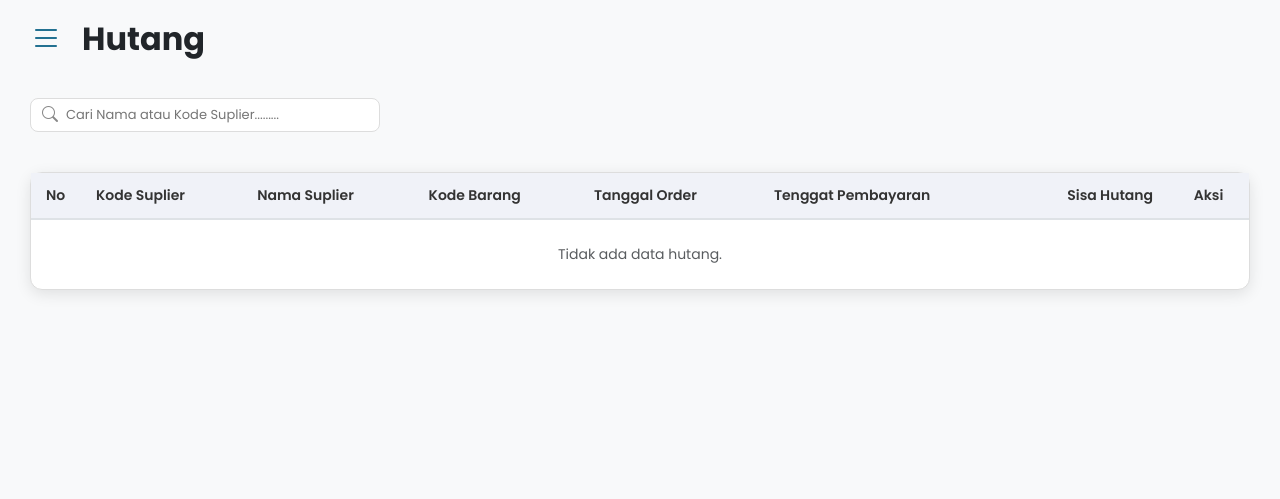
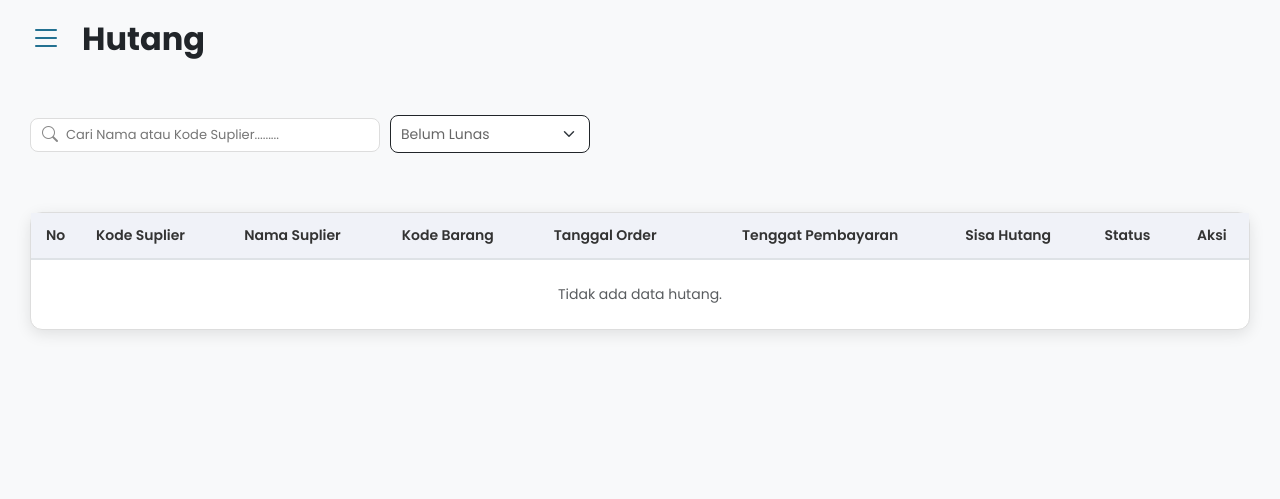
Before and after one commit to olookdev/Software_DSI, a Django app: page /hutang/ in a window 1280 px wide. Shown: the part 70-569 px from the top of the page. Run offline with Django 5.2, Linux system fonts and the light colour scheme; the visitor is signed in with stand-in values (Sample User, id 1); data that the repository does not hold is empty.

Commit message:
add filter status hutang di halaman hutang

```diff
--- a/inventory/templates/inventory/hutang.html
+++ b/inventory/templates/inventory/hutang.html
@@ -8,34 +8,50 @@
 
 <div class="action-bar">
     <div class="controls-group">
+       <form method="GET" action="{% url 'hutang' %}" id="form-filter" class="d-flex gap-2 w-100 align-items-center">
+            <div class="controls-group flex-grow-1">
         {% include 'components/search_bar.html' with placeholder_text="Cari Nama atau Kode Suplier........." %}
+    </div>
+
+    <div class="filter-group">
+        <select class="form-select custom-select border-dark" id="filter-status-hutang" style="width: 200px; height: 38px; margin-top: 37px; margin-left: 10px">
+            <option value="Semua" {% if status_aktif == 'Semua' %}selected{% endif %}>Semua Status</option>
+            <option value="Belum Lunas" {% if status_aktif == 'Belum Lunas' %}selected{% endif %}>Belum Lunas</option>
+            <option value="Lunas" {% if status_aktif == 'Lunas' %}selected{% endif %}>Lunas</option>
+        </select>
+    </div>
+        </form>
     </div>
     <div class="table-container-shadow">
         <table class="custom-table">
             <thead>
-                <tr>
+                <tr >
                     <th style="width: 50px;">No</th>
                     <th>Kode Suplier</th>
                     <th>Nama Suplier</th>
                     <th>Kode Barang</th>
                     <th>Tanggal Order</th>
-                    <th>Tenggat Pembayaran</th>
-                    <th style="text-align: right;">Sisa Hutang</th>
+                    <th style="text-align: center;">Tenggat Pembayaran</th>
+                    <th style="text-align: center;">Sisa Hutang</th>
+                    <th style="text-align: center;">Status</th>
                     <th style="text-align: center;">Aksi</th>
                 </tr>
             </thead>
+
             <tbody>
                 {% for data in daftar_hutang %}
                 <tr class="row-hutang"
                     data-hutang-id="{{ data.obj.id }}"
-                data-tanggal="{{ data.obj.arus_stok.tanggal|date:'Y-m-%d' }}"
+                    data-tanggal="{{ data.obj.arus_stok.tanggal|date:'l, d F Y' }}"
                     data-keterangan="{{ data.obj.arus_stok.keterangan_arus|default:'-' }}"
                     data-suplier-nama="{{ data.obj.arus_stok.suplier.nama_suplier|default:'-' }}"
                     data-total="{{ data.obj.arus_stok.total_biaya|stringformat:'.2f' }}"
                     data-sisa="{{ data.obj.sisa_hutang|stringformat:'.2f' }}"
-                data-nama-barang="{{ data.obj.arus_stok.barang.nama_barang }}"
-                data-kode-barang="{{ data.obj.arus_stok.barang.kode_barang }}"
-                data-qty="{{ data.obj.arus_stok.qty_arus }}"
+
+                    data-nama-barang="{{ data.obj.arus_stok.barang.nama_barang|default:'-' }}"
+                    data-kode-barang="{{ data.obj.arus_stok.barang.kode_barang|default:'-' }}"
+                    data-qty="{{ data.obj.arus_stok.qty_arus|default:0 }}"
+
                     data-items-json="{{ data.items_json }}">
 
                     <td>{{ forloop.counter }}</td>
@@ -51,6 +67,21 @@
                         {% endif %}
                     </td>
                     <td style="text-align: right; color: #dc3545; font-weight: bold;">Rp {{ data.obj.sisa_hutang|floatformat:0|intcomma }}</td>
+
+                    <td style="vertical-align: middle;">
+                        <div class="d-flex justify-content-center align-items-center">
+                            {% if data.obj.status == 'Lunas' %}
+                                <span class="badge bg-success text-white fw-bold px-2 py-1" style="font-size: 0.85rem;">
+                                    Lunas
+                                </span>
+                            {% else %}
+                                <span class="badge bg-danger text-white fw-bold px-2 py-1" style="font-size: 0.85rem;">
+                                    Belum Lunas
+                                </span>
+                            {% endif %}
+                        </div>
+                    </td>
+
                     <td class="text-center">
                         <div class="d-flex gap-2 justify-content-center align-items-center">
                             <button class="btn-action-outline btn-detail-hutang" data-bs-toggle="modal" data-bs-target="#modalBayarHutang">
@@ -61,7 +92,7 @@
                 </tr>
                 {% empty %}
                 <tr>
-                <td colspan="8" class="text-center py-4 text-muted">Tidak ada data hutang.</td>
+                    <td colspan="9" class="text-center py-4 text-muted">Tidak ada data hutang.</td>
                 </tr>
                 {% endfor %}
             </tbody>
@@ -145,7 +176,7 @@
                                     <input type="date" class="form-control border-dark" id="modal-tgl-bayar" name="tanggal_pembayaran" required>
                                 </div>
                             </div>
-                            <div class="mb-3 row">
+                            <div class="mb-3 row" id="wrapper-nominal-cicil">
                                 <label class="col-sm-4 col-form-label fw-bold">Nominal Cicil</label>
                                 <div class="col-sm-8">
                                     <input type="text" class="form-control border-dark" id="modal-nominal-cicil" name="nominal_cicil" placeholder="0" required>
@@ -153,8 +184,7 @@
                             </div>
                         </div>
                     </div>
-
-                    <div class="d-flex justify-content-center gap-3 mt-3">
+                    <div class="d-flex justify-content-center gap-3 mt-3" id="wrapper-tombol-aksi">
                         <button type="submit" class="btn-tambah-modal" style="background-color: #1A6B8D; color: white; border: none; border-radius: 20px; padding: 8px 30px;">Bayar</button>
                         <button type="button" class="btn-hapus-modal" data-bs-dismiss="modal" style="border-radius: 20px; padding: 8px 30px;">Batal</button>
                     </div>
@@ -327,6 +357,36 @@ document.addEventListener('DOMContentLoaded', function() {
             document.getElementById('modal-sisa-hutang').value = formatRibuan(sisa);
 
             // =========================================================================
+            // LOGIKA SEMBUNYIKAN INPUT CICIL & BTN JIKA SUDAH LUNAS
+            // =========================================================================
+            const wrapperInputCicil = document.getElementById('wrapper-nominal-cicil');
+            const wrapperTombolAksi = document.getElementById('wrapper-tombol-aksi');
+            const wrapperTombolTutupSaja = document.getElementById('wrapper-tombol-tutup-saja');
+            const inputNominalCicil = document.getElementById('modal-nominal-cicil');
+
+            if (sisa <= 0) {
+                // ❌ Jika Lunas: Sembunyikan input cicilan & tombol bayar
+                if (wrapperInputCicil) wrapperInputCicil.classList.add('d-none');
+                if (wrapperTombolAksi) wrapperTombolAksi.classList.add('d-none');
+
+                // Munculkan tombol "Tutup" mandiri
+                if (wrapperTombolTutupSaja) wrapperTombolTutupSaja.classList.remove('d-none');
+
+                // Matikan status 'required' agar form tidak protes saat modal ditutup
+                if (inputNominalCicil) inputNominalCicil.removeAttribute('required');
+            } else {
+                // ✅ Jika Belum Lunas: Tampilkan kembali semuanya normal
+                if (wrapperInputCicil) wrapperInputCicil.classList.remove('d-none');
+                if (wrapperTombolAksi) wrapperTombolAksi.classList.remove('d-none');
+
+                // Sembunyikan tombol tutup alternatif
+                if (wrapperTombolTutupSaja) wrapperTombolTutupSaja.classList.add('d-none');
+
+                // Aktifkan kembali field required demi validasi input
+                if (inputNominalCicil) inputNominalCicil.setAttribute('required', 'required');
+            }
+
+            // =========================================================================
             // GENERATE TABEL ITEM RINCIAN SECARA DINAMIS
             // =========================================================================
             const tbodyItems = document.querySelector('#modal-tabel-items tbody');
@@ -400,5 +460,15 @@ function dapatkanAngkaMurni(str) {
     if (!str) return 0;
     return parseInt(String(str).replace(/\./g, '')) || 0;
 }
+document.getElementById('filter-status-hutang').addEventListener('change', function() {
+    // Ambil URL aktif saat ini
+    let url = new URL(window.location.href);
+
+    // Set parameter 'status' sesuai dengan pilihan admin
+    url.searchParams.set('status', this.value);
+
+    // Redirect otomatis ke URL baru yang sudah membawa parameter status
+    window.location.href = url.toString();
+});
 </script>
 {% endblock %}
--- a/inventory/views.py
+++ b/inventory/views.py
@@ -1238,6 +1238,9 @@ def bayar_cicilan(request, piutang_id):
 #=====================================Hutang=====================================
 @login_required(login_url='login')
 def hutang(request):
+    # ==========================================
+    # LOGIKA POST (PROSES CICILAN UTANG)
+    # ==========================================
     if request.method == 'POST':
         hutang_id = request.POST.get('id_hutang')
         nominal_cicil = request.POST.get('nominal_cicil')
@@ -1249,9 +1252,13 @@ def hutang(request):
 
             if nominal_cicil <= 0:
                 messages.error(request, "Nominal pembayaran harus lebih dari 0!")
+                return redirect('hutang') # ✅ Sekarang aman (ditambahkan return)
+
             elif nominal_cicil > hutang_obj.sisa_hutang:
                 sisa_formatted = f"{hutang_obj.sisa_hutang:,.0f}".replace(',', '.')
                 messages.error(request, f"Nominal pembayaran melebihi sisa utang (Maksimal Rp {sisa_formatted})")
+                return redirect('hutang') # ✅ Sekarang aman (ditambahkan return)
+
             else:
                 arus_stok_obj.pembayaran += nominal_cicil
                 arus_stok_obj.save()
@@ -1264,9 +1271,21 @@ def hutang(request):
             messages.error(request, "Terjadi kesalahan saat memproses pembayaran utang.")
             return redirect('hutang')
 
-    hutang_queryset = Hutang.objects.filter(status='Belum Lunas').order_by('-arus_stok__tanggal')
+    # ==========================================
+    # LOGIKA GET (FILTER DATA & RENDER HALAMAN)
+    # ==========================================
+    status_aktif = request.GET.get('status', 'Belum Lunas') # Default: Belum Lunas
+
+    # Ambil base queryset
+    hutang_queryset = Hutang.objects.all().order_by('-arus_stok__tanggal')
+
+    # Filter data berdasarkan status pilihan user (Lunas / Belum Lunas)
+    if status_aktif != 'Semua':
+        hutang_queryset = hutang_queryset.filter(status=status_aktif)
+
     daftar_hutang_custom = []
 
+    # Kelompokkan item barang berdasarkan no_invoice
     for h in hutang_queryset:
         arus_utama = h.arus_stok
         items_list = []
@@ -1301,10 +1320,16 @@ def hutang(request):
             'items_json': json.dumps(items_list)
         })
 
+    # Bungkus data ke dalam context
     context = {
         'daftar_hutang': daftar_hutang_custom,
+        'status_aktif': status_aktif,
     }
+
+    # ✅ SEKARANG DIKEMBALIKAN DENGAN BERSIH BERSAMA CONTEXT-NYA
     return render(request, 'inventory/hutang.html', context)
+
+
 #=====================================Transaksi=====================================
 def transaksi(request):
     if request.method == 'POST':
```
Lines whose indentation alone changed are shown as unchanged.
